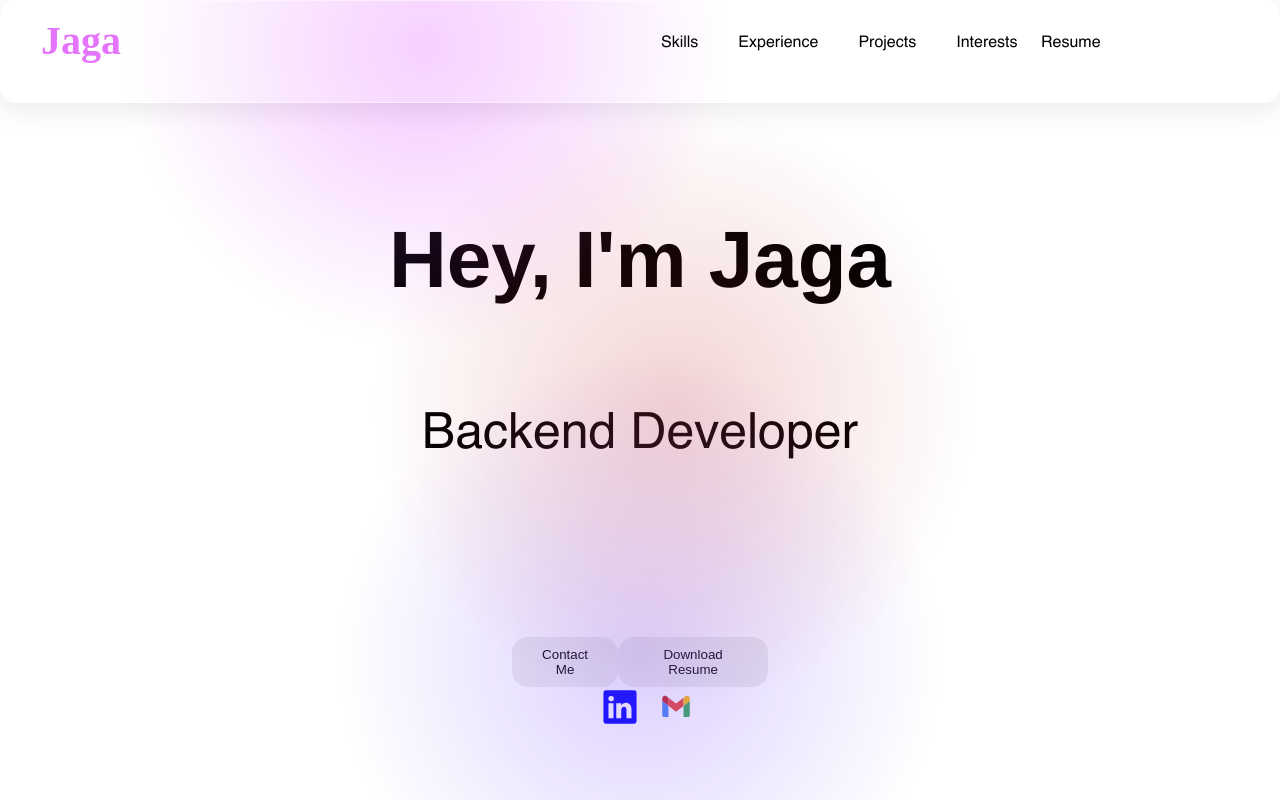
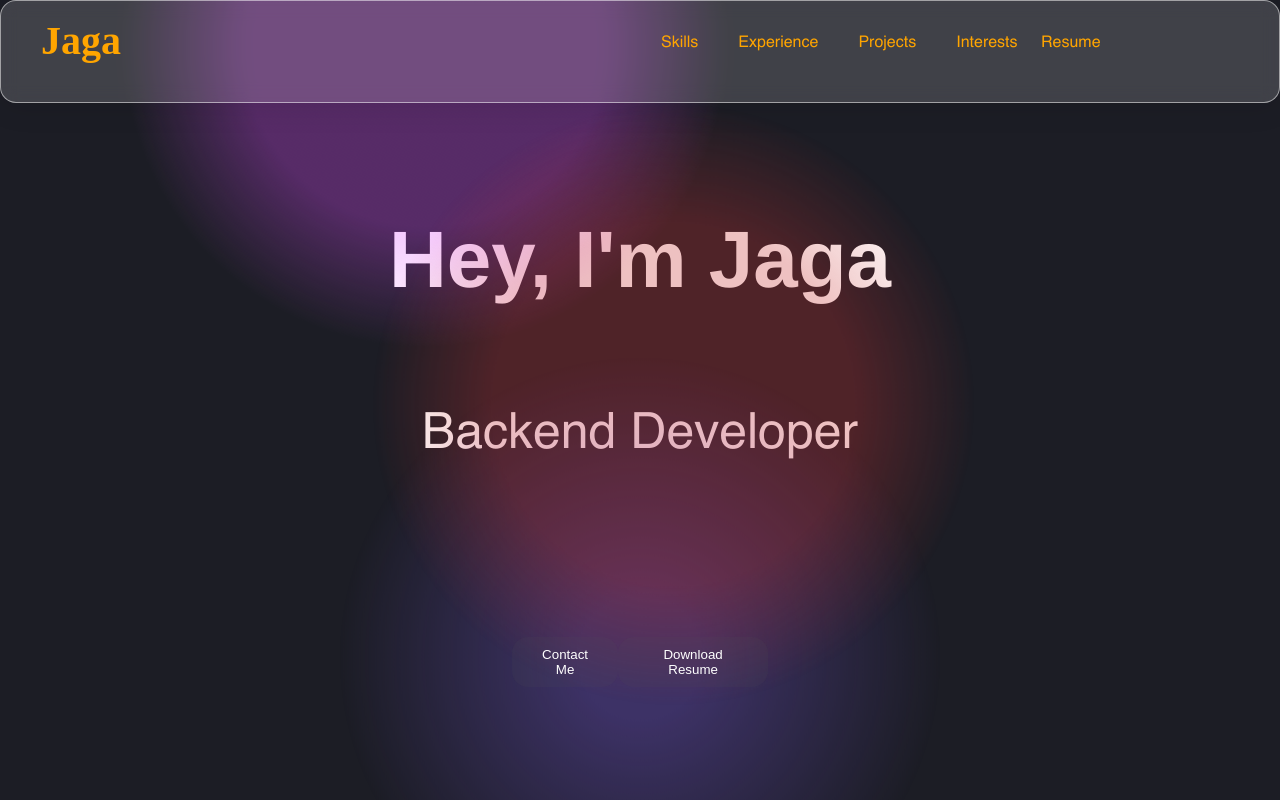
Before and after one commit to jaga-live/jaga-portfolio, a React (Create React App) app: page / in a window 1280 px wide. Shown: the top 800 px of the page. Built offline with nearby package versions, Linux system fonts and the light colour scheme.

Commit message:
Changed the theme and fixed some bugs

```diff
--- a/src/App.css
+++ b/src/App.css
@@ -7,7 +7,7 @@
 .navbar {
   position: absolute;
   width: 100%;
-  color: black;
+  color: orange;
 }
 
 .body_container {
@@ -46,7 +46,7 @@
   position: relative;
   left: 1em;
   cursor: pointer;
-  color: rgb(228, 117, 250);
+  color: orange;
   top: -11px;
 }
 
@@ -61,6 +61,16 @@
   flex-direction: column;
   align-items: center;
   width: 100%;
+}
+
+.main {
+  background-color: #1c1d25;
+  padding-bottom: 7% !important;
+  color: white;
+}
+
+.main p {
+  color: white;
 }
 
 .body_contact_buttons {
@@ -90,6 +100,14 @@
   font-size: 50px !important;
 }
 
+.body_contact_buttons {
+  z-index: 50 !important;
+}
+
+.body_contact_buttons button {
+  color: white;
+}
+
 .body_about h1 {
   font-size: 80px !important;
 }
@@ -114,6 +132,7 @@
 
 .body_container h1 {
   font-size: 70px !important;
+  color: black;
 }
 
 .body_workexperience {
@@ -121,6 +140,7 @@
   display: flex;
   flex-direction: column;
   align-items: center;
+  color: black;
 }
 
 .body_workexp_grid {
@@ -134,6 +154,7 @@
 
 .body_workexp_grid p {
   font-size: 15px;
+  color: black;
 }
 
 .nanban,
@@ -359,7 +380,7 @@
   position: absolute;
   background: radial-gradient(
       circle at center,
-      rgba(var(--color1), 0.3) 0,
+      rgba(var(--color1), 0.3) 10%,
       rgba(var(--color1), 0) 50%
     )
     no-repeat;
@@ -379,7 +400,7 @@
   position: absolute;
   background: radial-gradient(
       circle at center,
-      rgba(var(--color2), 0.3) 0,
+      rgba(var(--color2), 0.3) 30%,
       rgba(var(--color2), 0) 50%
     )
     no-repeat;
@@ -400,7 +421,7 @@
   position: absolute;
   background: radial-gradient(
       circle at center,
-      rgba(var(--color3), 0.3) 0,
+      rgba(var(--color3), 0.3) 30%,
       rgba(var(--color3), 0) 50%
     )
     no-repeat;
@@ -421,7 +442,7 @@
   position: absolute;
   background: radial-gradient(
       circle at center,
-      rgba(var(--color4), 0.3) 0,
+      rgba(var(--color4), 0.3) 30%,
       rgba(var(--color4), 0) 50%
     )
     no-repeat;
@@ -435,7 +456,7 @@
   transform-origin: calc(50% - 200px);
   animation: moveHorizontal 40s ease infinite;
 
-  opacity: 0.7;
+  opacity: 1;
 }
 
 .section {
--- a/src/App.js
+++ b/src/App.js
@@ -60,7 +60,7 @@ function Navbar() {
   return (
     <div className="navbar">
       <div className="header_container">
-        <a href="/">
+        <a href="#scroll_top">
           <h1>Jaga</h1>
         </a>
 
@@ -92,7 +92,7 @@ function Navbar() {
 function Header() {
   return (
     <div className="main">
-      <div className="body_about">
+      <div className="body_about" id="scroll_top">
         <h1>Hey, I'm Jaga</h1>
         <p>Backend Developer</p>
       </div>
@@ -114,61 +114,6 @@ function Header() {
               <button>Download Resume</button>
             </a>
           </div>
-        </div>
-
-        <div className="body_contact_all">
-          <a
-            target="_blank"
-            rel="noreferrer"
-            href="https://www.linkedin.com/in/jaga-live/"
-            className="body_contact_linkedin"
-          >
-            <div>
-              <svg
-                fill="blue"
-                width="40px"
-                viewBox="0 0 24 24"
-                xmlns="http://www.w3.org/2000/svg"
-                data-name="Layer 1"
-              >
-                <path d="M20.47,2H3.53A1.45,1.45,0,0,0,2.06,3.43V20.57A1.45,1.45,0,0,0,3.53,22H20.47a1.45,1.45,0,0,0,1.47-1.43V3.43A1.45,1.45,0,0,0,20.47,2ZM8.09,18.74h-3v-9h3ZM6.59,8.48h0a1.56,1.56,0,1,1,0-3.12,1.57,1.57,0,1,1,0,3.12ZM18.91,18.74h-3V13.91c0-1.21-.43-2-1.52-2A1.65,1.65,0,0,0,12.85,13a2,2,0,0,0-.1.73v5h-3s0-8.18,0-9h3V11A3,3,0,0,1,15.46,9.5c2,0,3.45,1.29,3.45,4.06Z" />
-              </svg>
-            </div>
-          </a>
-          <a href="mailto:jagadheesh6@gmail.com" className="body_contact_gmail">
-            <div>
-              <svg width="40px" height="40px" viewBox="0 0 32 32">
-                <path
-                  d="M22.0515 8.52295L16.0644 13.1954L9.94043 8.52295V8.52421L9.94783 8.53053V15.0732L15.9954 19.8466L22.0515 15.2575V8.52295Z"
-                  fill="#EA4335"
-                />
-                <path
-                  d="M23.6231 7.38639L22.0508 8.52292V15.2575L26.9983 11.459V9.17074C26.9983 9.17074 26.3978 5.90258 23.6231 7.38639Z"
-                  fill="#FBBC05"
-                />
-                <path
-                  d="M22.0508 15.2575V23.9924H25.8428C25.8428 23.9924 26.9219 23.8813 26.9995 22.6513V11.459L22.0508 15.2575Z"
-                  fill="#34A853"
-                />
-                <path
-                  d="M9.94811 24.0001V15.0732L9.94043 15.0669L9.94811 24.0001Z"
-                  fill="#C5221F"
-                />
-                <path
-                  d="M9.94014 8.52404L8.37646 7.39382C5.60179 5.91001 5 9.17692 5 9.17692V11.4651L9.94014 15.0667V8.52404Z"
-                  fill="#C5221F"
-                />
-                <path
-                  d="M9.94043 8.52441V15.0671L9.94811 15.0734V8.53073L9.94043 8.52441Z"
-                  fill="#C5221F"
-                />
-                <path
-                  d="M5 11.4668V22.6591C5.07646 23.8904 6.15673 24.0003 6.15673 24.0003H9.94877L9.94014 15.0671L5 11.4668Z"
-                  fill="#4285F4"
-                />
-              </svg>
-            </div>
-          </a>
         </div>
       </div>
     </div>
```
